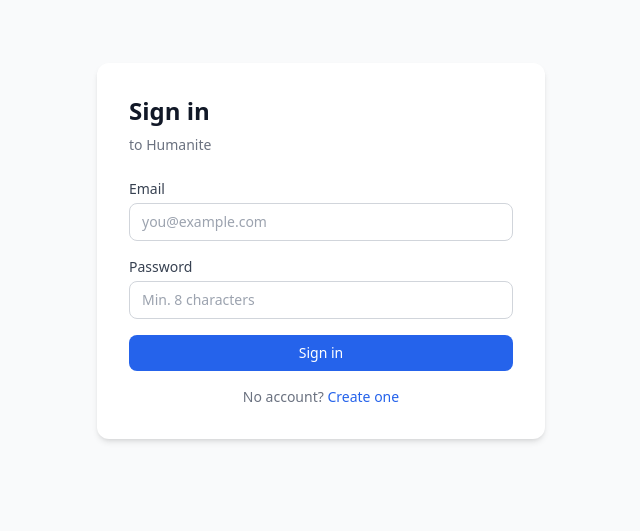
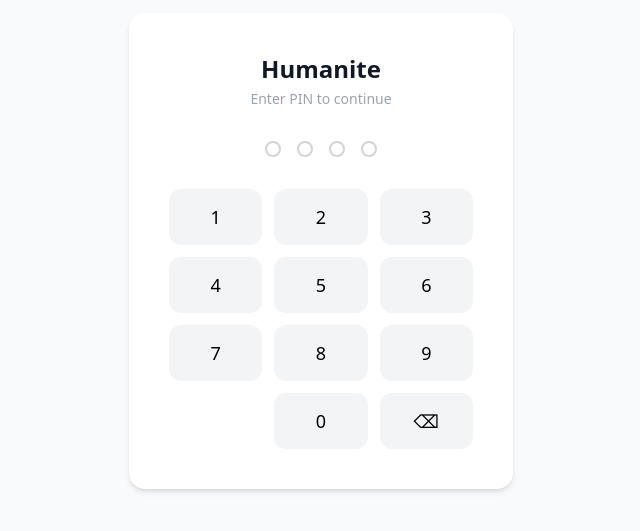
Before and after one commit to ZSPEC-OOS/humanite, a Next.js app: page /auth/login in a window 1280 px wide. Shown: the part 149-680 px from the top of the page, without its empty margins (319-959 px from the left). Built offline with nearby package versions, Linux system fonts and the light colour scheme; no server answers.

Commit message:
feat: replace login form with hardcoded 4-digit PIN screen
PIN is 5522. No API call — sets dummy dev auth state on correct entry
and redirects to /dashboard. Supports keyboard input and on-screen numpad.

https://claude.ai/code/session_01J7mjjzoyBhnDTa6SC2RR8p

```diff
--- a/src/app/auth/login/page.tsx
+++ b/src/app/auth/login/page.tsx
@@ -1,94 +1,99 @@
 'use client'
-import { useState } from 'react'
+import { useState, useEffect, useCallback } from 'react'
 import { useRouter } from 'next/navigation'
 import { useUserStore } from '@/stores/userStore'
-import { authLogin, APIError } from '@/lib/api'
-import { jwtDecode } from 'jwt-decode'
 
-interface JWTClaims {
-  sub: string
-  tier: string
-  region: string
-  scopes: string[]
-}
+const CORRECT_PIN = '5522'
 
 export default function LoginPage() {
-  const [email, setEmail] = useState('')
-  const [password, setPassword] = useState('')
-  const [error, setError] = useState<string | null>(null)
-  const [loading, setLoading] = useState(false)
+  const [pin, setPin] = useState('')
+  const [shake, setShake] = useState(false)
   const { setAuth } = useUserStore()
   const router = useRouter()
 
-  const handleSubmit = async (e: React.FormEvent) => {
-    e.preventDefault()
-    setLoading(true)
-    setError(null)
-    try {
-      const data = await authLogin(email, password)
-      const claims = jwtDecode<JWTClaims>(data.access_token)
-      setAuth(data.access_token, claims.sub, claims.tier, claims.region, claims.scopes)
-      // Phase 2: refresh token in sessionStorage — replaced with httpOnly cookie in Phase 8
-      sessionStorage.setItem('__rt', data.refresh_token)
+  const submit = useCallback((entered: string) => {
+    if (entered === CORRECT_PIN) {
+      setAuth('dev-token', 'dev-user', 'pro', 'us-east-1', ['humanize', 'scan', 'export'])
       router.push('/dashboard')
-    } catch (e) {
-      setError(e instanceof APIError ? e.message : 'Login failed. Please try again.')
-    } finally {
-      setLoading(false)
+    } else {
+      setShake(true)
+      setTimeout(() => {
+        setShake(false)
+        setPin('')
+      }, 600)
     }
-  }
+  }, [setAuth, router])
+
+  const press = useCallback((digit: string) => {
+    setPin(prev => {
+      const next = prev.length < 4 ? prev + digit : prev
+      if (next.length === 4) setTimeout(() => submit(next), 50)
+      return next
+    })
+  }, [submit])
+
+  const del = useCallback(() => setPin(prev => prev.slice(0, -1)), [])
+
+  useEffect(() => {
+    const handler = (e: KeyboardEvent) => {
+      if (e.key >= '0' && e.key <= '9') press(e.key)
+      else if (e.key === 'Backspace') del()
+    }
+    window.addEventListener('keydown', handler)
+    return () => window.removeEventListener('keydown', handler)
+  }, [press, del])
 
   return (
     <div className="min-h-screen flex items-center justify-center bg-gray-50">
-      <div className="bg-white p-8 rounded-xl shadow-md w-full max-w-md">
-        <h1 className="text-2xl font-bold text-gray-900 mb-2">Sign in</h1>
-        <p className="text-sm text-gray-500 mb-6">to Humanite</p>
+      <div className="bg-white p-10 rounded-2xl shadow-md w-full max-w-sm flex flex-col items-center gap-8">
+        <div className="text-center">
+          <h1 className="text-2xl font-bold text-gray-900">Humanite</h1>
+          <p className="text-sm text-gray-400 mt-1">Enter PIN to continue</p>
+        </div>
 
-        {error && (
-          <div className="mb-4 p-3 bg-red-50 border border-red-200 rounded-lg text-sm text-red-700">
-            {error}
-          </div>
+        {/* PIN dots */}
+        <div className={`flex gap-4 ${shake ? 'animate-shake' : ''}`}>
+          {[0, 1, 2, 3].map(i => (
+            <div
+              key={i}
+              className={`w-4 h-4 rounded-full border-2 transition-colors duration-150 ${
+                pin.length > i ? 'bg-blue-600 border-blue-600' : 'bg-transparent border-gray-300'
+              }`}
+            />
+          ))}
+        </div>
+
+        {shake && (
+          <p className="text-sm text-red-500 -mt-4">Incorrect PIN</p>
         )}
 
-        <form onSubmit={handleSubmit} className="space-y-4">
-          <div>
-            <label className="block text-sm font-medium text-gray-700 mb-1">Email</label>
-            <input
-              type="email"
-              required
-              value={email}
-              onChange={e => setEmail(e.target.value)}
-              className="w-full border border-gray-300 rounded-lg px-3 py-2 text-sm focus:outline-none focus:ring-2 focus:ring-blue-500"
-              placeholder="you@example.com"
-            />
-          </div>
-          <div>
-            <label className="block text-sm font-medium text-gray-700 mb-1">Password</label>
-            <input
-              type="password"
-              required
-              value={password}
-              onChange={e => setPassword(e.target.value)}
-              className="w-full border border-gray-300 rounded-lg px-3 py-2 text-sm focus:outline-none focus:ring-2 focus:ring-blue-500"
-              placeholder="Min. 8 characters"
-            />
-          </div>
-          <button
-            type="submit"
-            disabled={loading}
-            className="w-full bg-blue-600 text-white py-2 rounded-lg text-sm font-medium hover:bg-blue-700 disabled:opacity-50 disabled:cursor-not-allowed transition-colors"
-          >
-            {loading ? 'Signing in…' : 'Sign in'}
-          </button>
-        </form>
+        {/* Numpad */}
+        <div className="grid grid-cols-3 gap-3 w-full">
+          {['1','2','3','4','5','6','7','8','9','','0','⌫'].map((key, i) => {
+            if (key === '') return <div key={i} />
+            return (
+              <button
+                key={key}
+                onClick={() => key === '⌫' ? del() : press(key)}
+                className="h-14 rounded-xl text-lg font-medium bg-gray-100 hover:bg-gray-200 active:bg-gray-300 transition-colors select-none"
+              >
+                {key}
+              </button>
+            )
+          })}
+        </div>
+      </div>
 
-        <p className="mt-4 text-sm text-center text-gray-500">
-          No account?{' '}
-          <a href="/auth/register" className="text-blue-600 hover:underline">
-            Create one
-          </a>
-        </p>
-      </div>
+      <style jsx global>{`
+        @keyframes shake {
+          0%, 100% { transform: translateX(0); }
+          20% { transform: translateX(-8px); }
+          40% { transform: translateX(8px); }
+          60% { transform: translateX(-8px); }
+          80% { transform: translateX(8px); }
+        }
+        .animate-shake { animation: shake 0.5s ease-in-out; }
+      `}</style>
     </div>
   )
 }
```
